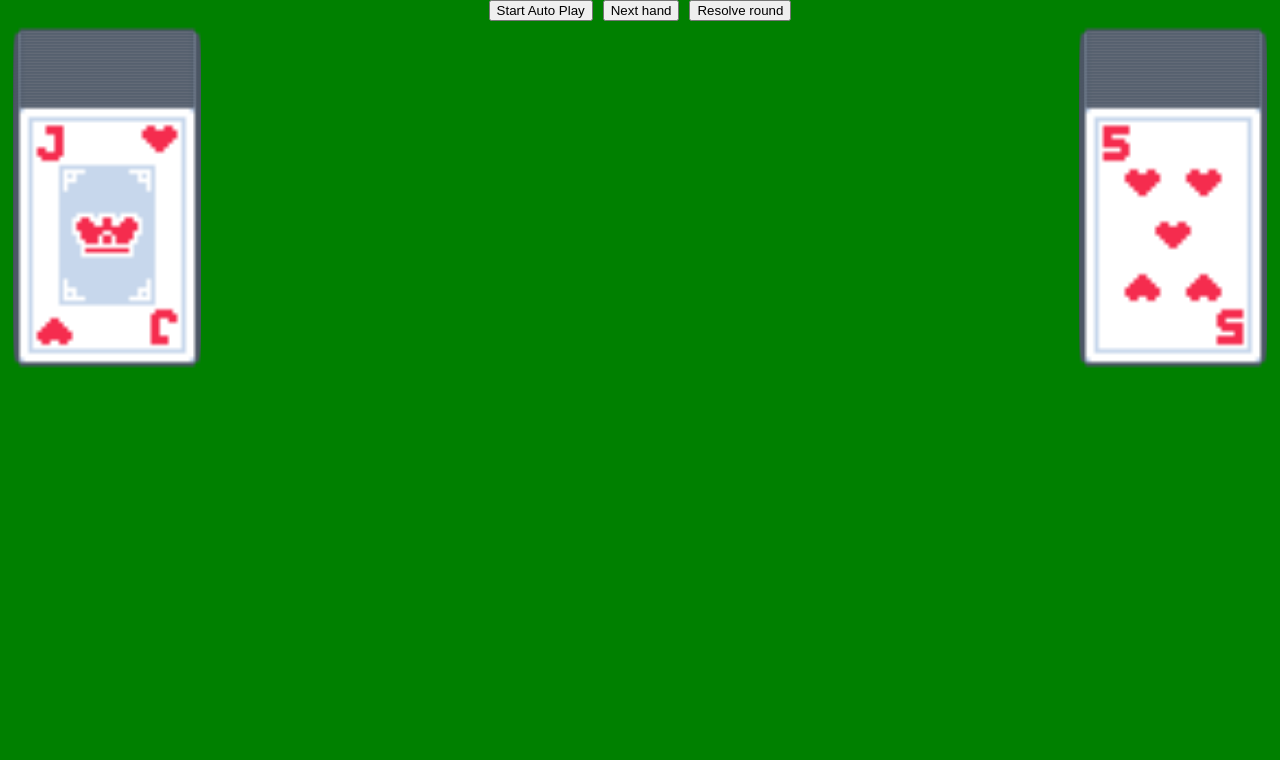
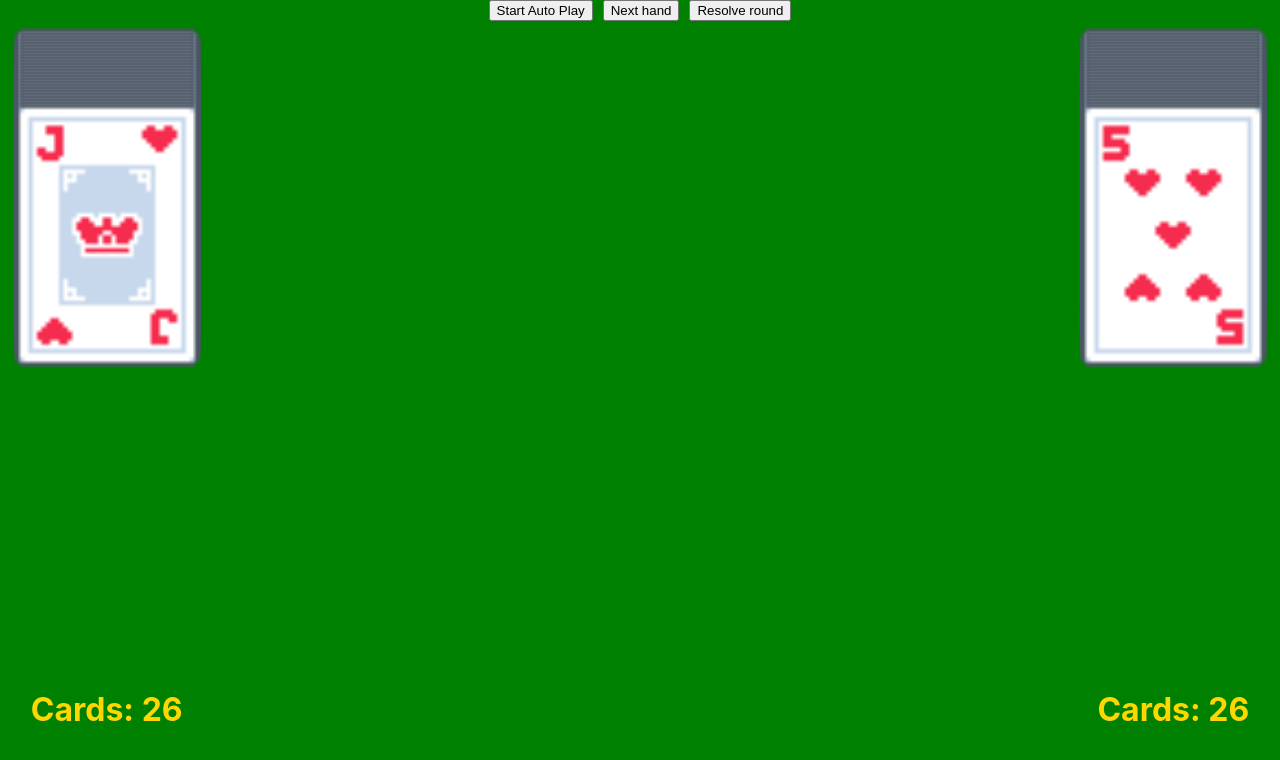
Before and after one commit to abattalov/card-game, a React (Vite) app: page / in a window 1280 px wide. Shown: the top 760 px of the page. Built offline with nearby package versions, Linux system fonts and the light colour scheme.

Commit message:
added card count visual to each players hand

```diff
--- a/src/App.css
+++ b/src/App.css
@@ -5,6 +5,7 @@ html, body {
     overflow-x: hidden;
     max-width: 100vw;
     font-family: 'Inter', 'Nunito Sans', 'Source Sans Pro', -apple-system, BlinkMacSystemFont, sans-serif;
+    color: gold;
 }
 
 .main-container {
@@ -25,6 +26,23 @@ html, body {
     min-width: 0;
 }
 
+.card-section {
+    flex: 8;
+    display: flex;
+    justify-content: center;
+    align-items: flex-start;
+    width: 100%;
+    min-height: 0;
+}
+
+.count-section {
+    flex: 2;
+    display: flex;
+    justify-content: center;
+    align-items: center;
+    padding: 1rem;
+}
+
 .game-container {
     flex: 4;
     justify-items: center;
@@ -32,6 +50,7 @@ html, body {
 
 .card-stack {
     position: relative;
+    margin-bottom: 30rem;
 }
 
 .game-over-cont {
--- a/src/App.tsx
+++ b/src/App.tsx
@@ -163,6 +163,7 @@ function App() {
         </>) :
         (<>
           <div className="player1-card-container">
+            <div className="card-section">
               <div className="card-stack">
                 {player1Hand.map((card, index) =>
                   <div key={`p1-${index}`} style={{
@@ -171,6 +172,10 @@ function App() {
                   }}>
                     <Card card={card} />
                   </div>)}
+              </div>
+            </div>
+            <div className="count-section">
+              <h1>Cards: {player1Hand.length}</h1>
             </div>
           </div>
 
@@ -201,6 +206,7 @@ function App() {
           </div>
 
           <div className="player2-card-container">
+            <div className="card-section">
               <div className="card-stack">
                 {player2Hand.map((card, index) =>
                   <div key={`p2-${index}`} style={{
@@ -211,6 +217,10 @@ function App() {
                   </div>)}
               </div>
             </div>
+            <div className="count-section">
+              <h1>Cards: {player2Hand.length}</h1>
+            </div>
+          </div>
         </>)}
     </div>
   );
```
Lines whose indentation alone changed are shown as unchanged.
